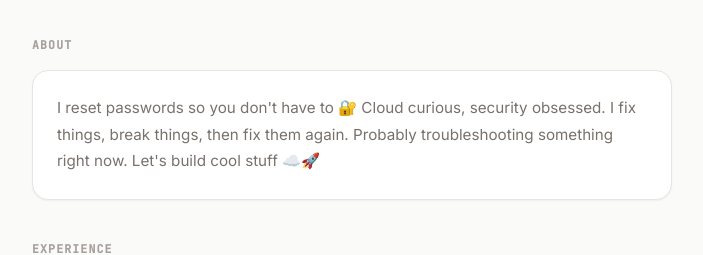
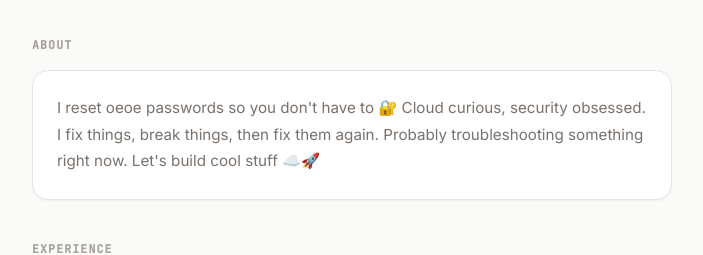
Before and after one commit to khoiphamdev/minhkhoipham.com, a plain HTML site: page index.html in a window 1280 px wide. Shown: the part 536-791 px from the top of the page, without its empty margins (288-991 px from the left). Drawn offline with Linux system fonts and the light colour scheme.

Commit message:
Update bio

```diff
--- a/index.html
+++ b/index.html
@@ -347,7 +347,7 @@ body {
   <div class="section">
     <div class="section-label">About</div>
     <div class="about-card">
-      I reset passwords so you don't have to 🔐 Cloud curious, security obsessed. I fix things, break things, then fix them again. Probably troubleshooting something right now. Let's build cool stuff ☁️🚀
+      I reset oeoe passwords so you don't have to 🔐 Cloud curious, security obsessed. I fix things, break things, then fix them again. Probably troubleshooting something right now. Let's build cool stuff ☁️🚀
     </div>
   </div>
 
```
